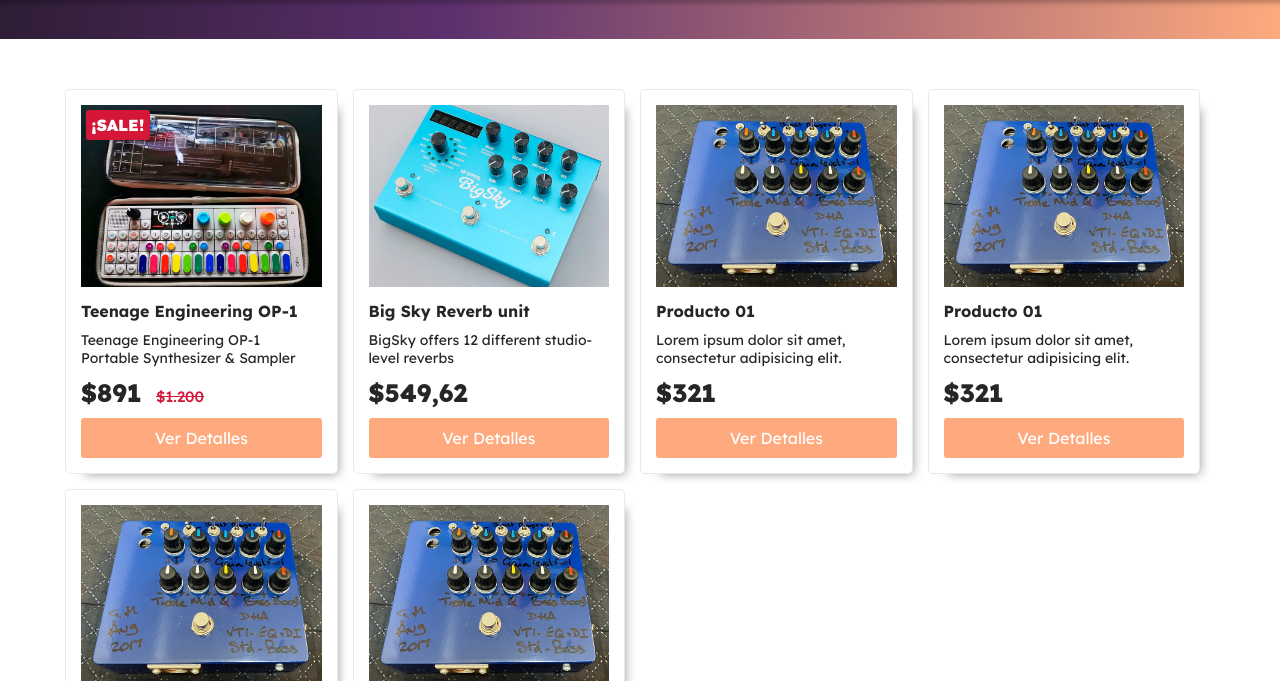
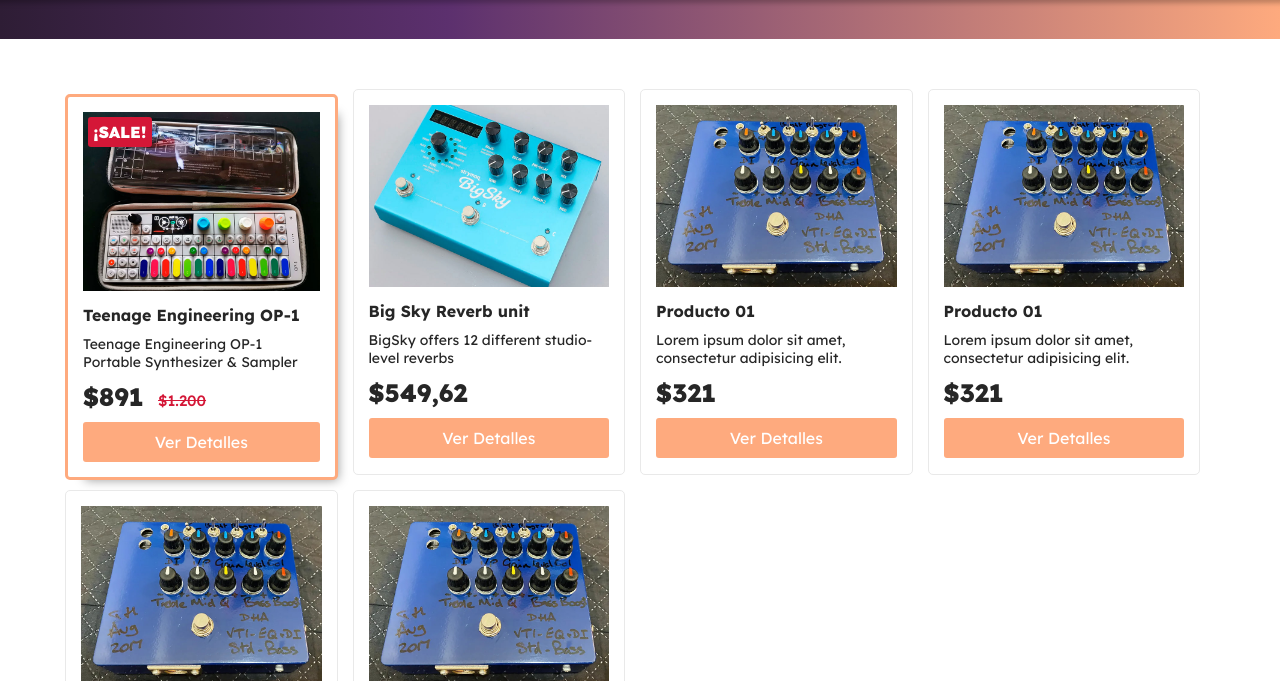
Before and after one commit to FreeHelado/FuzzCream-Ferreira, a plain HTML site: page index.html in a window 1280 px wide. In both pictures the pointer is over the element 201 px from the left and 859 px from the top of the page. Shown: the part 578-1259 px from the top of the page. Drawn offline with Linux system fonts and the light colour scheme.

Commit message:
nuevo efecto en box de productos

```diff
--- a/styles/style.css
+++ b/styles/style.css
@@ -295,9 +295,15 @@
     border: 1px solid #e9e9e9;
     padding: 15px;
     display: inline-block;
-    box-shadow: 10px 10px 10px -10px rgba(0,0,0, 40%);
     margin: 0 15px 15px 0;
     position: relative;
+    transition: all 0.3s;
+}
+
+.producto:hover {
+    box-shadow: 10px 10px 10px -10px rgba(0,0,0, 40%);
+    border: 3px solid #feaa7e;
+    transform: translateY(5px);
 }
 
 .producto__imagen {
```
